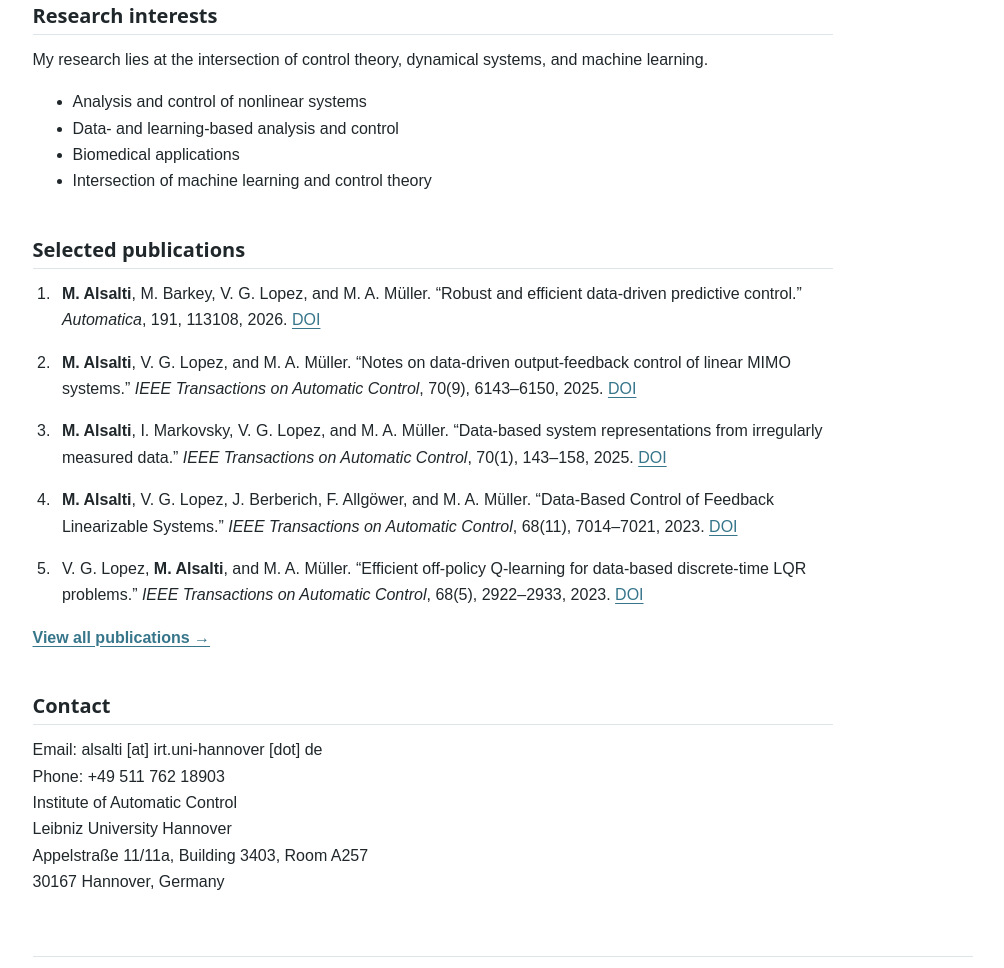
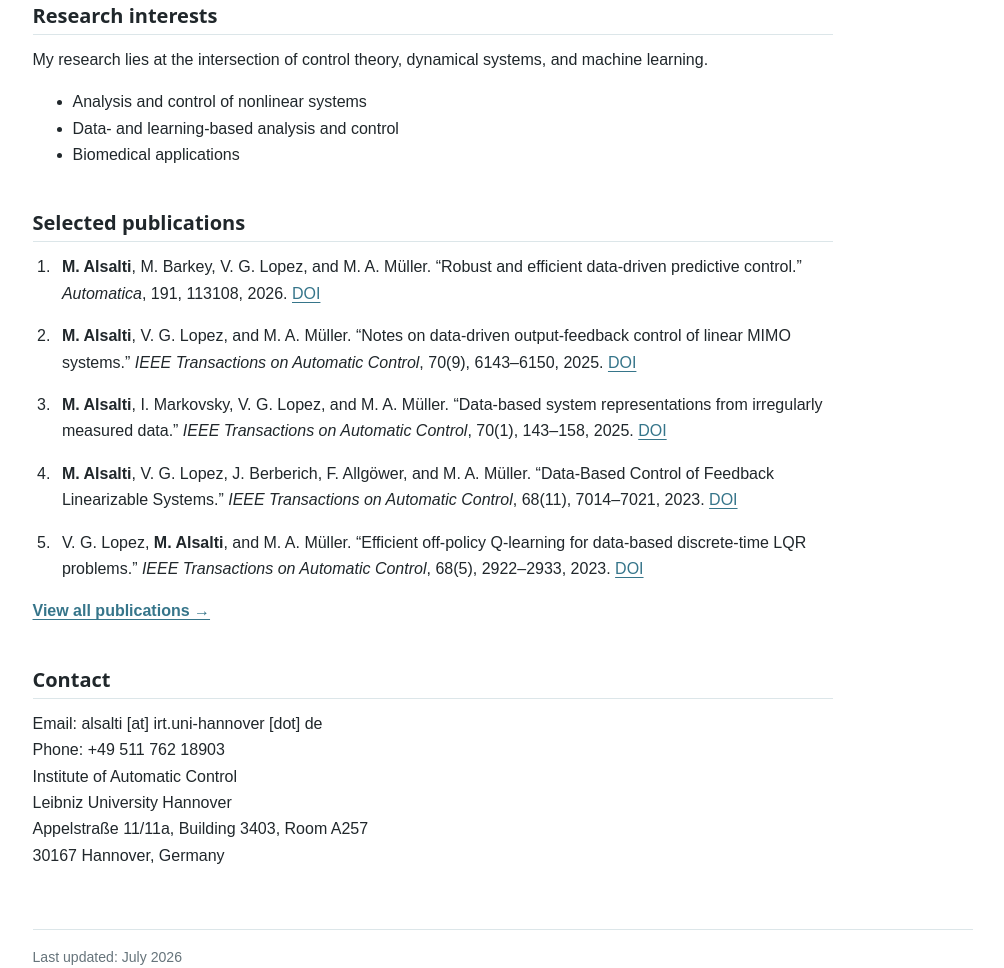
Before and after one commit to malsalti/malsalti.github.io, a plain HTML site: page index.html in a window 1280 px wide. Shown: the part 873-1841 px from the top of the page, without its empty margins (259-1263 px from the left). Drawn offline with Linux system fonts and the light colour scheme.

Commit message:
Update research interests

```diff
--- a/index.html
+++ b/index.html
@@ -95,7 +95,6 @@
           <li>Analysis and control of nonlinear systems</li>
           <li>Data- and learning-based analysis and control</li>
           <li>Biomedical applications</li>
-          <li>Intersection of machine learning and control theory</li>
         </ul>
       </section>
 
```
